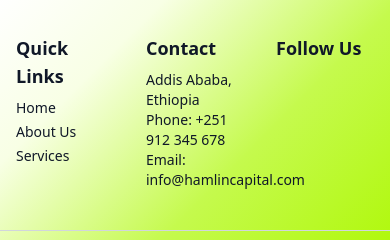
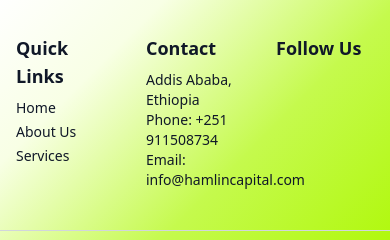
Before and after one commit to HilaryGH/Hamlin-capital, a React (Vite) app: page / in a window 390 px wide. Shown: the part 5304-5544 px from the top of the page. Built offline with nearby package versions, Linux system fonts and the light colour scheme.

Commit message:
Enhance: edited Phone number

```diff
--- a/src/components/Contact.tsx
+++ b/src/components/Contact.tsx
@@ -23,7 +23,7 @@
                 <strong>Address:</strong> Addis Ababa, Ethiopia
               </p>
               <p className="text-sm sm:text-base text-gray-700">
-                <strong>Phone:</strong> +251 912 345 678
+                <strong>Phone:</strong> +251 911508734
               </p>
               <p className="text-sm sm:text-base text-gray-700">
                 <strong>Email:</strong> info@hamlincapital.com
--- a/src/components/Footer.tsx
+++ b/src/components/Footer.tsx
@@ -45,7 +45,7 @@
             <p className="text-sm">
               Addis Ababa, Ethiopia
               <br />
-              Phone: +251 912 345 678
+              Phone: +251 911508734
               <br />
               Email: info@hamlincapital.com
             </p>
```
